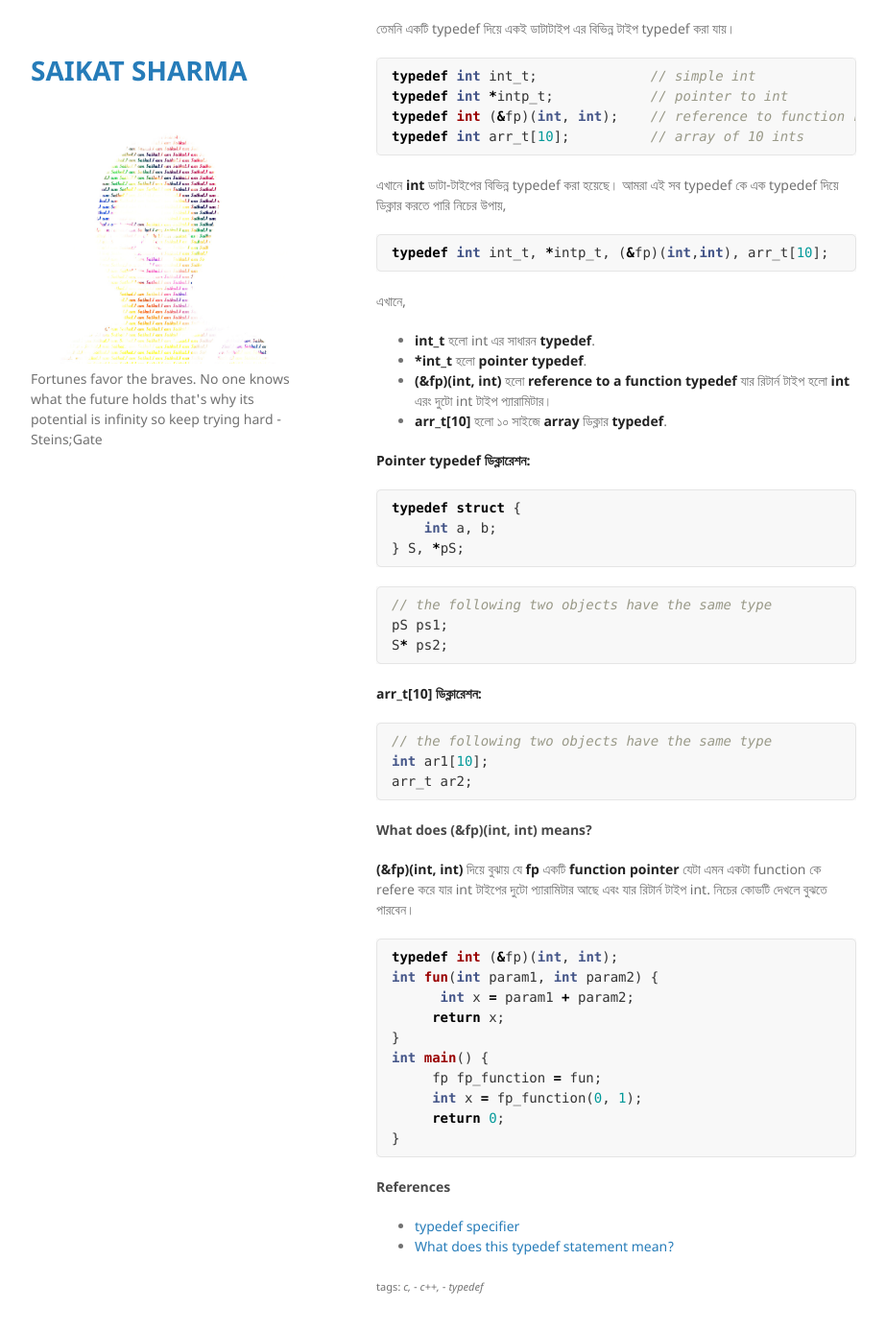
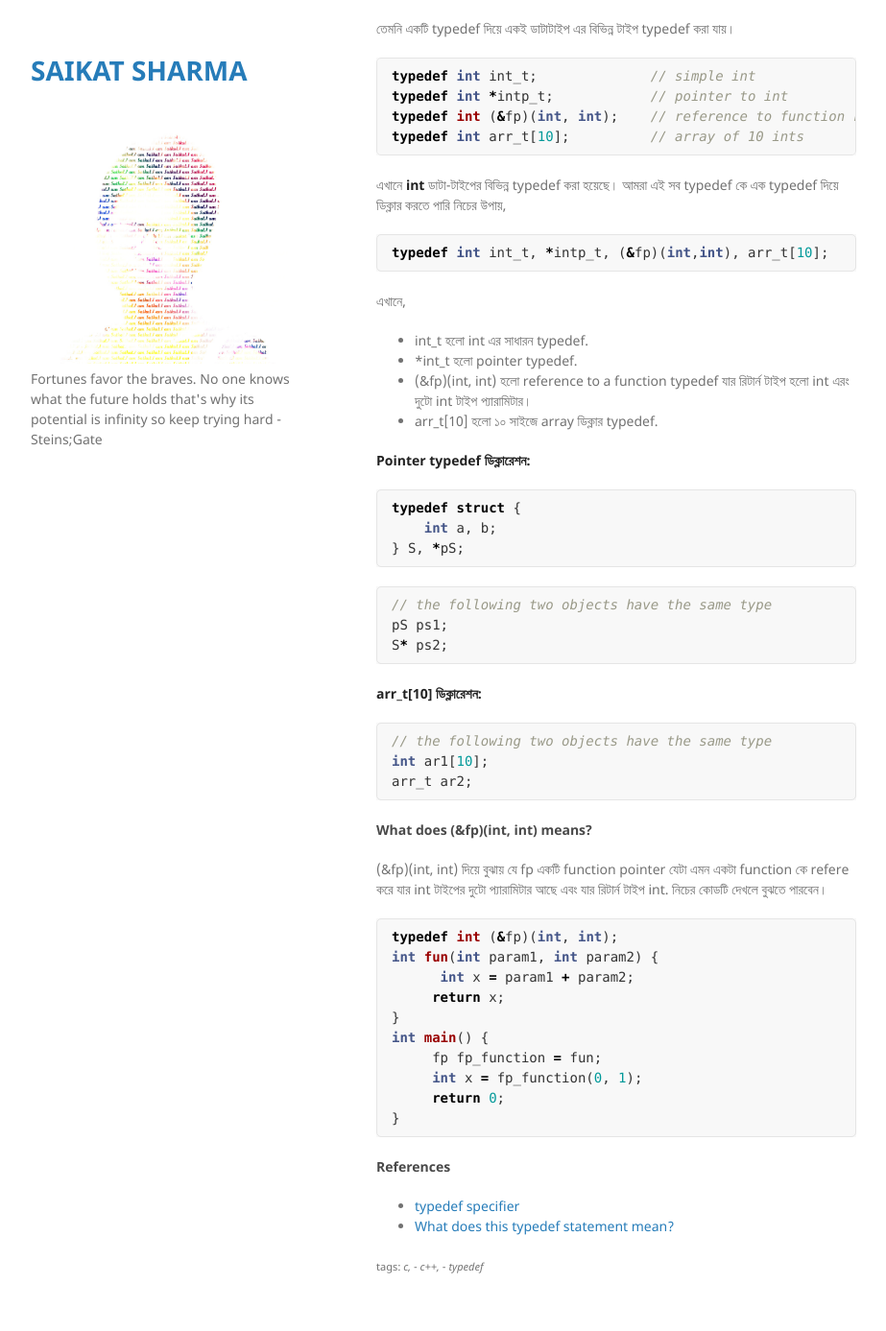
Before and after one commit to Saikat-S/Saikat-S.github.io, a Jekyll site: the page built from _posts/2020-05-25-What-is-typedef.md, in a window 1280 px wide and 1400 px high, scrolled down 1345 px. Shown: the top 1387 px of the window at 96% size, without its empty margins (178-1101 px from the left). Built offline with Jekyll 4.4.1, drawn with Linux system fonts in a browser that asks for light colours; some of the changed text lies outside the part shown.

````diff
--- a/_posts/2020-05-25-What-is-typedef.md
+++ b/_posts/2020-05-25-What-is-typedef.md
@@ -6,13 +6,13 @@ tags: c, c++, typedef
 ---
 
 ### typedef
-**typedef** হলো **C/C++** এর এমন একটা **keyword** যেটা বিদ্যমান কোন ডাটা-টাইপের **উপনাম** দিতে পারে। মানে ধরুন আমাদের একটা ডাটা-টাইপ আছে **unsigned int** এটা একটু  বড় তাই আমরা চাইলে এটার একটা ছোট সহজ নাম দিতে পারি যেমন **uint**.
+typedef হলো  C/C++ এর এমন একটা  keyword যেটা বিদ্যমান কোন ডাটা-টাইপের **উপনাম** দিতে পারে। মানে ধরুন আমাদের একটা ডাটা-টাইপ আছে **unsigned int** এটা একটু  বড় তাই আমরা চাইলে এটার একটা ছোট সহজ নাম দিতে পারি যেমন **uint**.
 
 **সিনটেক্স ডিক্লারেশন:**
 ```c
 typedef current_name new_name;
 ```
-এখন আমরা  **unsigned int** কে **typedef** করতে পারি নিচের উপায়ে,
+এখন আমরা  unsigned int কে  typedef করতে পারি নিচের উপায়ে,
 ```c
 typedef unsigned int uint;
 ```
@@ -21,7 +21,7 @@ typedef unsigned int uint;
 unsigned int variables1;
 uint variables2;
 ```
-এখানে **variables1** ও **variables2** একই কাজ করবে। সাধারনত একটু কমপ্লেক্স টাইপ গুলোকে typedef এর মাধ্যমে সহজ করে নেয়া হয়।
+এখানে  variables1 ও  variables2 একই কাজ করবে। সাধারনত একটু কমপ্লেক্স টাইপ গুলোকে typedef এর মাধ্যমে সহজ করে নেয়া হয়।
 যেমন,
 ```c
 struct student
@@ -65,10 +65,10 @@ typedef int arr_t[10];          // array of 10 ints
 typedef int int_t, *intp_t, (&fp)(int,int), arr_t[10];
 ```
 এখানে,
-- **int_t** হলো int এর সাধারন **typedef**.
-- ***int_t** হলো **pointer typedef**.
-- **(&fp)(int, int)**  হলো  **reference to a function typedef** যার রিটার্ন টাইপ হলো **int** এরং দুটো int টাইপ প্যারামিটার।
-- **arr_t[10]** হলো ১০ সাইজে **array** ডিক্লার **typedef**.
+- int_t হলো int এর সাধারন  typedef.
+- *int_t হলো  pointer typedef.
+- (&fp)(int, int)  হলো  reference to a function typedef যার রিটার্ন টাইপ হলো  int এরং দুটো int টাইপ প্যারামিটার।
+- arr_t[10] হলো ১০ সাইজে  array ডিক্লার  typedef.
 
 **Pointer typedef ডিক্লারেশন:**
 ```c
@@ -90,7 +90,7 @@ arr_t ar2;
 ```
 
 #### What does (&fp)(int, int) means?
-**(&fp)(int, int)** দিয়ে বুঝায় যে **fp** একটি **function pointer** যেটা এমন একটা function কে refere করে যার int টাইপের দুটো প্যারামিটার আছে এবং যার রিটার্ন টাইপ int.
+(&fp)(int, int) দিয়ে বুঝায় যে  fp একটি  function pointer যেটা এমন একটা function কে refere করে যার int টাইপের দুটো প্যারামিটার আছে এবং যার রিটার্ন টাইপ int.
 নিচের কোডটি দেখলে বুঝতে পারবেন।
 ```c
 typedef int (&fp)(int, int);
````
